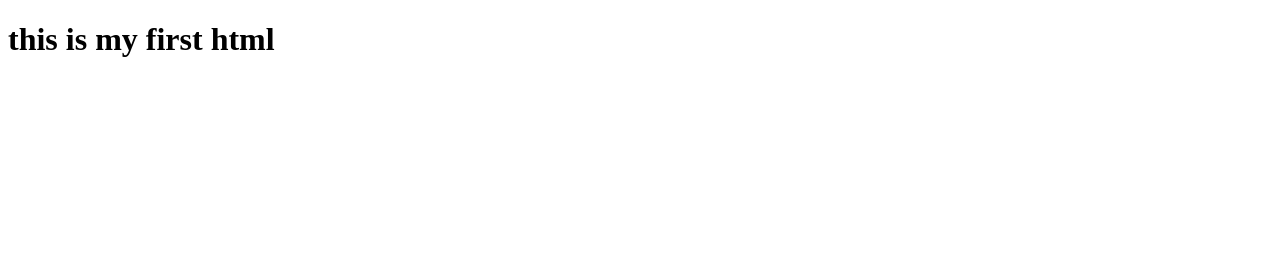
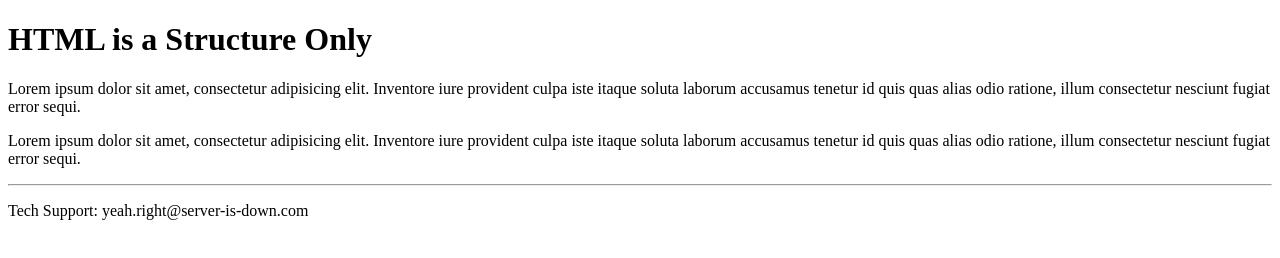
Before and after one commit to janelleenola/coursera-test, a plain HTML site: page examples/Lecture_01/1.html in a window 1280 px wide. Drawn offline with Linux system fonts and the light colour scheme.

Commit message:
Lecture_01

```diff
--- a/examples/Lecture_01/1.html
+++ b/examples/Lecture_01/1.html
@@ -9,8 +9,17 @@
 </head>
 
 <body>
-    <h1>this is my first html</h1>
-
+    <h1>HTML is a Structure Only</h1>
+    <p>Lorem ipsum dolor sit amet, consectetur adipisicing elit.
+        Inventore iure provident culpa iste itaque soluta laborum accusamus tenetur
+        id quis quas alias odio ratione, illum consectetur nesciunt fugiat error sequi.</p>
+    <p>Lorem ipsum dolor sit amet, consectetur adipisicing elit.
+        Inventore iure provident culpa iste itaque soluta laborum accusamus tenetur
+        id quis quas alias odio ratione, illum consectetur nesciunt fugiat error sequi.</p>
+    <footer>
+        <hr>
+        <p>Tech Support: yeah.right@server-is-down.com</p>
+    </footer>
 </body>
 
 </html>
```
